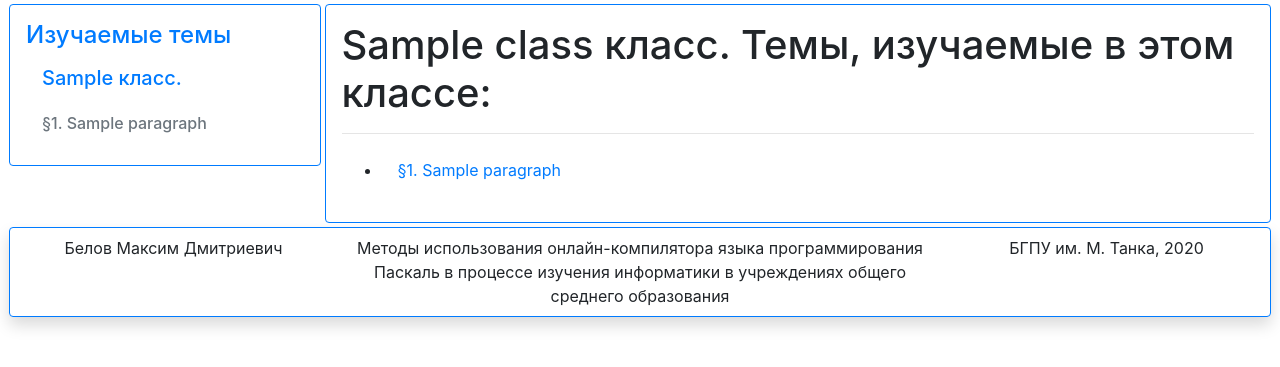
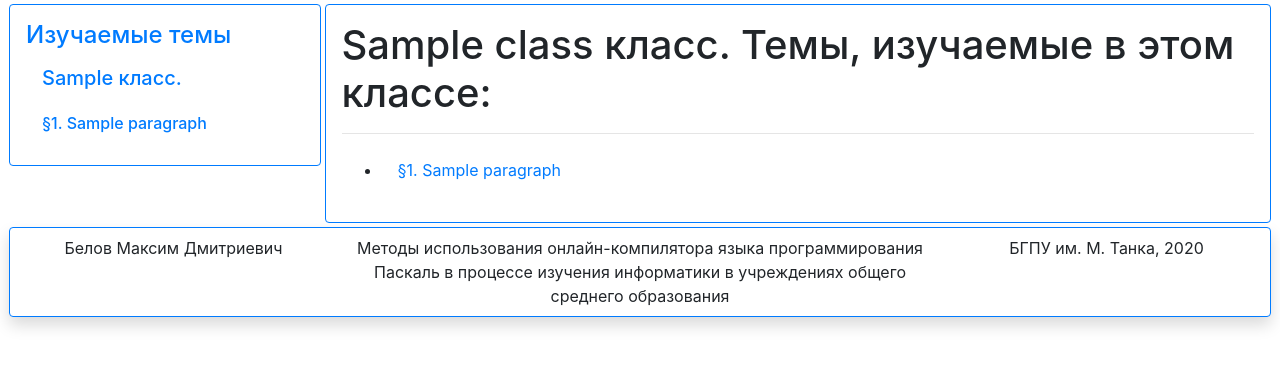
Before and after one commit to belovmd/edu-server, a Django app: template test_compiler/templates/all_paragraphs.html in a window 1280 px wide. Shown: the part 56-423 px from the top of the page. Run offline with Django 3.2, Linux system fonts and the light colour scheme; tables that the repository leaves empty hold one stand-in row (values such as "Sample post"); the template is opened without the code that fills it: values that come from a table or form of the project are taken from there, most other values are stand-ins (such as "Sample title", 1, 10 or a date in 2020); some libraries are stand-ins or nearby versions.

Commit message:
fix paragraphs

```diff
--- a/test_compiler/templates/all_paragraphs.html
+++ b/test_compiler/templates/all_paragraphs.html
@@ -32,7 +32,7 @@
         {% endif %}
     {% endfor %}
     {% for cur_paragraph in paragraphs %}
-        <a class="nav-link disabled" href="{% url "all_tasks" cur_paragraph.class_id cur_paragraph.paragraph_id %}">
+        <a class="nav-link active" href="{% url "all_tasks" cur_paragraph.class_id cur_paragraph.paragraph_id %}">
             <H6>§{{ cur_paragraph.paragraph_id }}. {{ cur_paragraph.title }}</H6>
         </a>
     {% endfor %}
```
